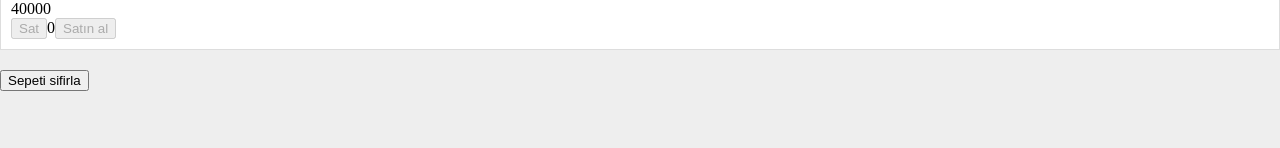
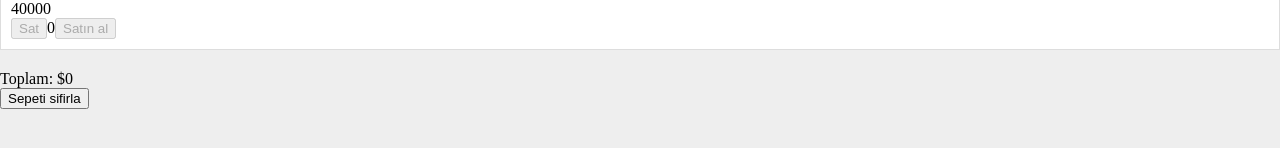
Before and after one commit to meryemkutlu/money-spending-app, a React (Create React App) app: page / in a window 1280 px wide. Shown: the part 520-668 px from the top of the page. Built offline with nearby package versions, Linux system fonts and the light colour scheme.

Commit message:
show product name and show total amount

```diff
--- a/src/App.js
+++ b/src/App.js
@@ -1,6 +1,7 @@
 import Header from "./components/Header";
 import Product from "./components/Product";
 import { useState, useEffect } from "react";
+import Basket from "./components/Basket";
 import products from "./products.json";
 
 function App() {
@@ -36,6 +37,7 @@ function App() {
           product={product}
         />
       ))}
+      <Basket products={products} total={total} basket={basket} />
       <button onClick={resetBasket}>Sepeti sifirla</button>
     </>
   );
--- /dev/null
+++ b/src/components/Basket.jsx
@@ -0,0 +1,18 @@
+import { useState } from "react";
+import BasketItem from "./BasketItem.jsx";
+
+function Basket({ basket, total, products }) {
+  return (
+    <>
+      {basket.map((item) => (
+        <BasketItem
+          item={item}
+          product={products.find((p) => p.id === item.id)}
+        />
+      ))}
+      <div>Toplam: ${total}</div>
+    </>
+  );
+}
+
+export default Basket;
--- /dev/null
+++ b/src/components/BasketItem.jsx
@@ -0,0 +1,11 @@
+import React from "react";
+
+function BasketItem({ item, product }) {
+  return (
+    <div>
+      {product.title} x {item.amount}
+    </div>
+  );
+}
+
+export default BasketItem;
```
